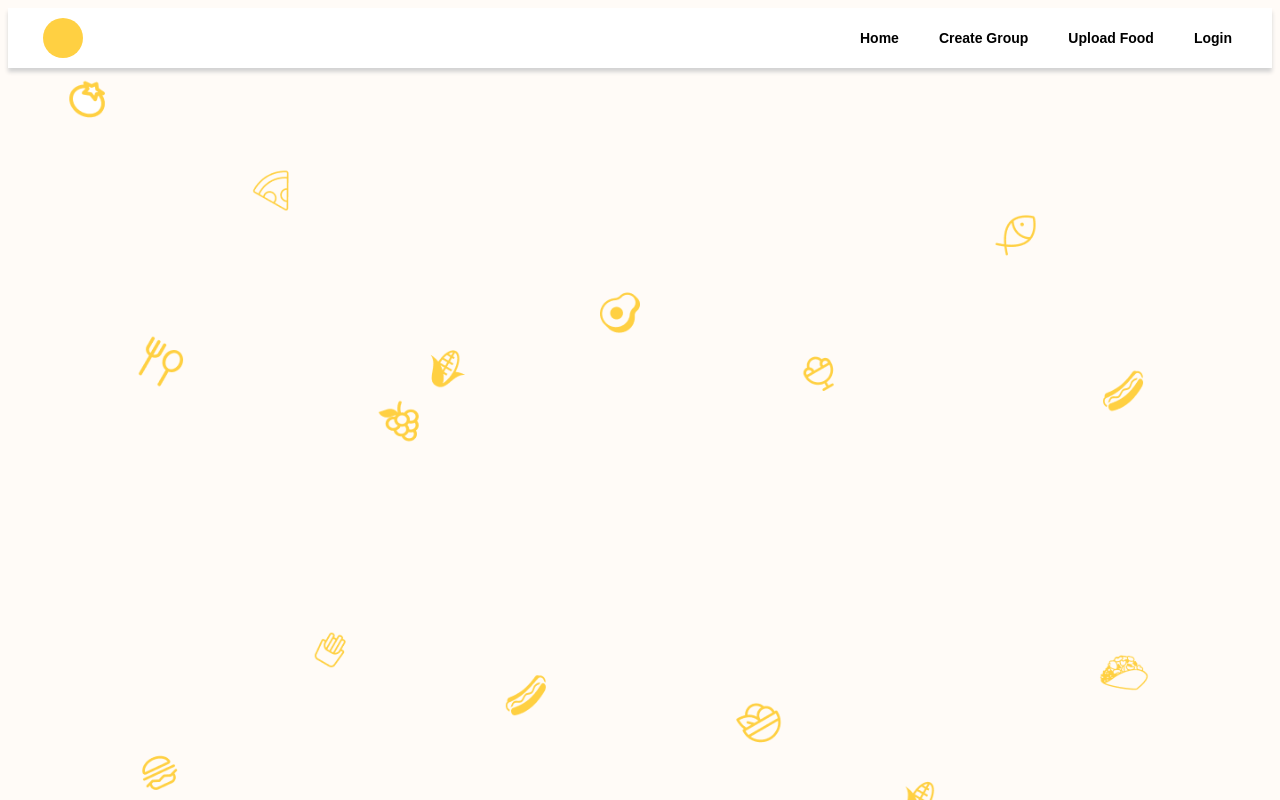
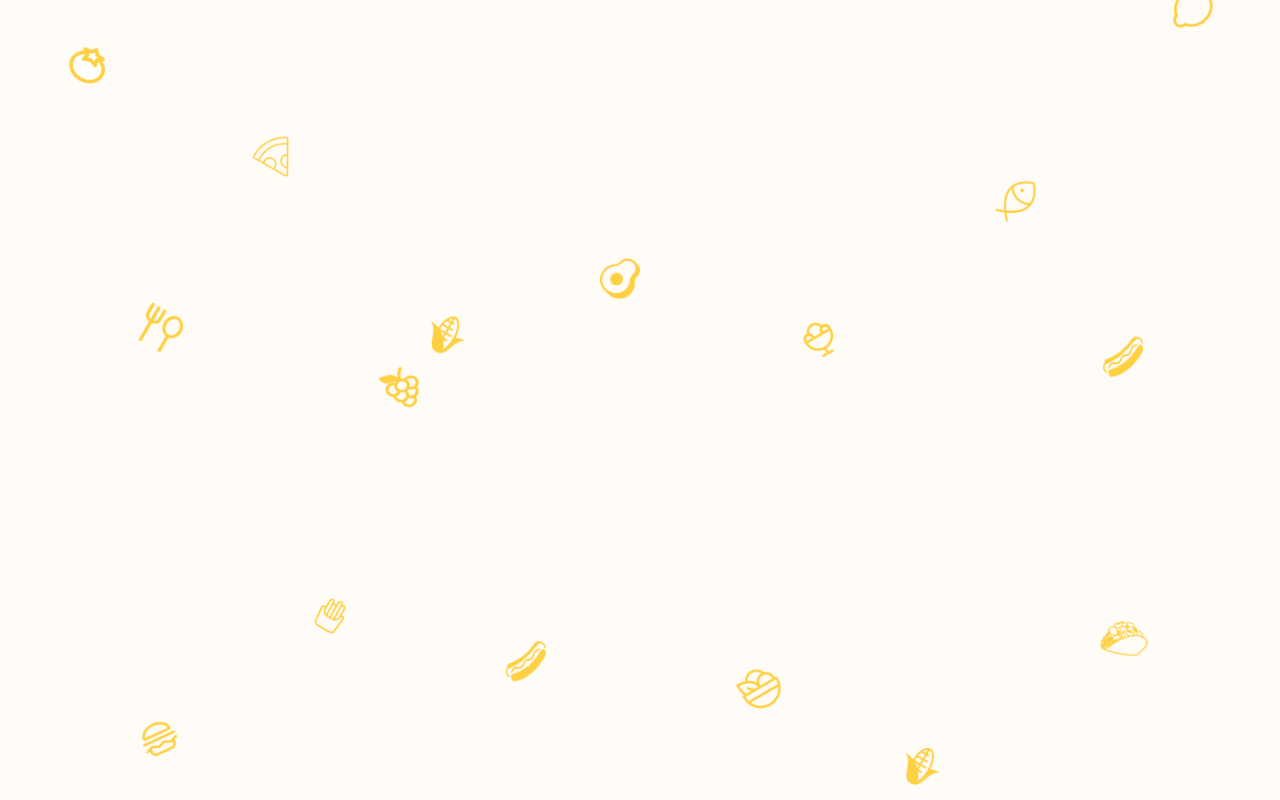
Before and after one commit to tora2002/Restaurant-Demo, a React (Create React App) app: page / in a window 1280 px wide. Built offline with nearby package versions, Linux system fonts and the light colour scheme.

Commit message:
added App.js to gitignore

```diff
--- a/src/App.js
+++ b/src/App.js
@@ -6,15 +6,13 @@ import Register from './pages/register/register';
 import Group from './pages/group/group';
 import Swipe from './pages/swipe/swipe';
 import Upload from './pages/upload/upload';
-import Header from './components/header/header';
 
 function App() {
   return (
     <>
       <Router>
         <Routes>
-        <Route exact path={'/'} element={ <Header/> } />
-        <Route exact path={'/home'} element={ <Home/> } />
+        <Route exact path={'/'} element={ <Home/> } />
         <Route exact path={'/login'} element={ <Login/> } />
         <Route exact path={'/register'} element={ <Register/> } />
         <Route exact path={'/group'} element={ <Group/> } />
```
